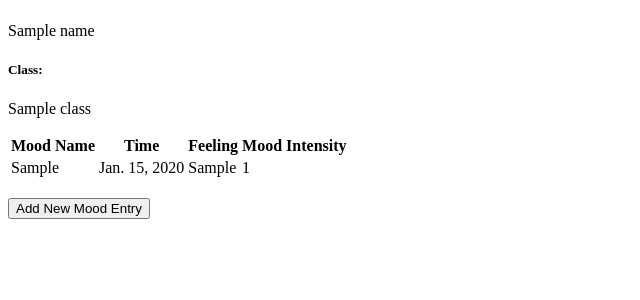
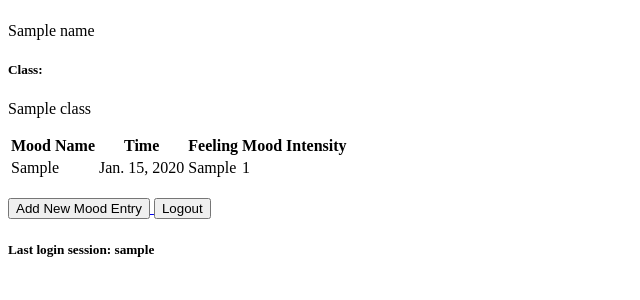
Before and after one commit to CowboyHeIs/A4, a Django app: template main/templates/main.html in a window 1280 px wide. Shown: the part 175-475 px from the top of the page, without its empty margins (0-640 px from the left). Run offline with Django 5.2, Linux system fonts and the light colour scheme; tables that the repository leaves empty hold one stand-in row (values such as "Sample post"); the template is opened without the code that fills it: values that come from a table or form of the project are taken from there, most other values are stand-ins (such as "Sample title", 1, 10 or a date in 2020).

Commit message:
Logut added

```diff
--- a/main/templates/main.html
+++ b/main/templates/main.html
@@ -39,4 +39,8 @@
 <a href="{% url 'main:create_mood_entry' %}">
   <button>Add New Mood Entry</button>
 </a>
+<a href="{% url 'main:logout' %}">
+  <button>Logout</button>
+</a>
+<h5>Last login session: {{ last_login }}</h5>
 {% endblock content %}
--- a/main/urls.py
+++ b/main/urls.py
@@ -1,5 +1,5 @@
 from django.urls import path
-from main.views import show_main, create_mood_entry, show_xml, show_json, register, login_user
+from main.views import show_main, create_mood_entry, show_xml, show_json, register, login_user, logout_user
 
 app_name = 'main'
 
@@ -8,6 +8,7 @@ urlpatterns = [
     path('create-mood-entry', create_mood_entry, name='create_mood_entry'),
     path('xml/', show_xml, name='show_xml'),
     path('json/', show_json, name='show_json'),
-    path('register/', register, name='ragister'),
+    path('register/', register, name='register'),
     path('login/', login_user, name='login'),
+    path('logout/', logout_user, name='logout'),
 ]
```
Also changed, not shown: main/views.py (+17 -4 lines).
